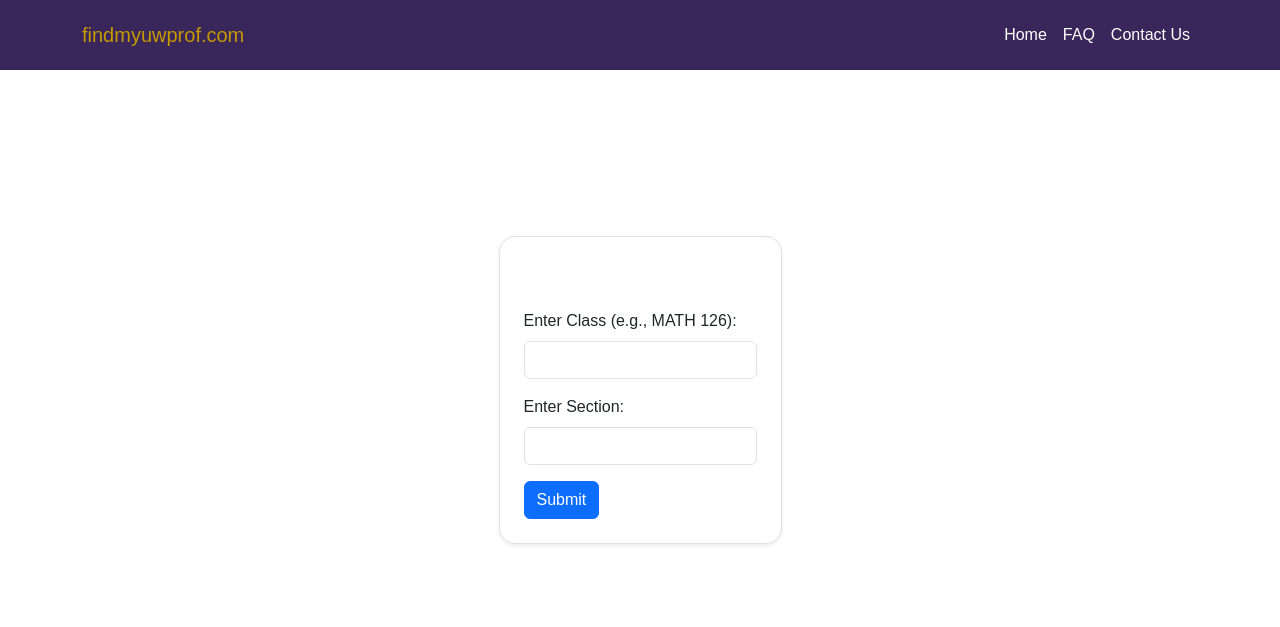
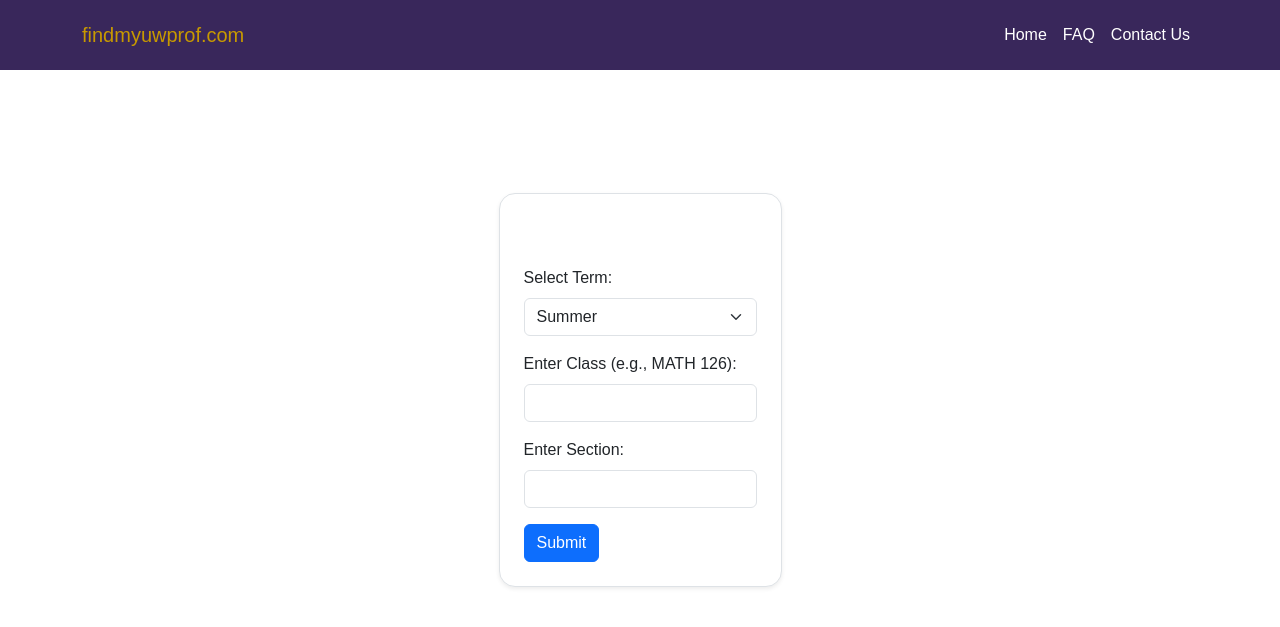
Before and after one commit to AnonymousBazinga/FindMyProf, a Flask app: page / in a window 1280 px wide. Shown: the top 627 px of the page. Run offline with Flask 3, Linux system fonts and the light colour scheme.

Commit message:
Added an Option to Toggle between Summer vs Autumn 2024

```diff
--- a/app.py
+++ b/app.py
@@ -4,8 +4,8 @@ from bs4 import BeautifulSoup
 
 app = Flask(__name__, static_url_path='/static')
 
-def getProfName(department, course_number, section):
-    url = f'https://ws.admin.washington.edu/student/v5/course/2024,summer,{department},{course_number}/{section}'
+def getProfName(department, course_number, section, term):
+    url = f'https://ws.admin.washington.edu/student/v5/course/2024,{term},{department},{course_number}/{section}'
     headers = {'Authorization': 'Bearer 7F3A58DB-4847-44B9-85B3-E73CE883E974'}
 
     # Make the API call
@@ -46,6 +46,7 @@ def contact():
 def process():
     class_info = courseSplitter(request.form['class'])
     section = request.form['section']
+    term = request.form['term']
 
     # Validate class_info and section or add additional error checking if needed
     if len(class_info) != 2 or not section:
@@ -53,22 +54,19 @@ def process():
         return render_template('index.html', error_message=error_message)
 
     department, course_number = class_info
-    result = getProfName(department, course_number, section)
+    result = getProfName(department, course_number, section, term)
     return render_template('result.html', result=result)
 
 def courseSplitter(nameOfClass):
     #Check this - does strip return a value or not?
     nameOfClass = nameOfClass.strip()
-    print(nameOfClass.find(","))
     if (nameOfClass.find(",") != -1):
-        print("here")
         return nameOfClass.split(",")
     else:
         pos = -1
         for i in nameOfClass:
             pos+=1
-            print(pos)
-            print(i)
+
             try:
                 i = int(i)
             except Exception as e:
@@ -80,9 +78,7 @@ def courseSplitter(nameOfClass):
 def extract_first_last_names(full_name):
     if full_name.find(":") != -1:
         #convert to a name
-        print("BEFORE: ", full_name, " WITH ", full_name.index(":"))
         full_name = full_name[full_name.index(":")+1:]
-        print("AFTER: ", full_name)
 
     # Split the full name by spaces and extract the first and last names
     names = full_name.split()
@@ -93,7 +89,6 @@ def extract_first_last_names(full_name):
         # If there are not enough parts, use the full name
         first_name = full_name
         last_name = full_name
-    print("FINAL: ", first_name, last_name)
     return first_name, last_name
 
 @app.route('/rate_my_professor/<professor_info>')
--- a/templates/index.html
+++ b/templates/index.html
@@ -7,7 +7,7 @@
     <title>Class Lookup</title>
     <link href="https://cdn.jsdelivr.net/npm/bootstrap@5.3.0-alpha1/dist/css/bootstrap.min.css" rel="stylesheet">
     <link href="/static/common-styles.css" rel="stylesheet">
-    <link href="/static/home-styles.css" rel="stylesheet">
+    <!-- <link href="/static/home-styles.css" rel="stylesheet"> -->
 
     <!-- Google Analytics tracking code -->
     <script async src="https://www.googletagmanager.com/gtag/js?id=G-LMFYSFGE4Y"></script>
@@ -50,6 +50,13 @@
         <!-- Updated form to have one input for department and course number, and a separate input for section -->
             <form action="/process" method="post" class="mt-5">
                 <div class="mb-3">
+                    <label for="term" class="form-label">Select Term:</label>
+                    <select class="form-select" id="term" name="term">
+                        <option value="Summer" selected>Summer</option>
+                        <option value="Autumn">Autumn</option>
+                    </select>
+                </div>
+                <div class="mb-3">
                     <label for="class" class="form-label">Enter Class (e.g., MATH 126):</label>
                     <input type="text" class="form-control" id="class" name="class" required>
                 </div>
```
Also changed, not shown: static/home-styles.css (added, +7 -0 lines), static/fmuwp-fix.jpeg (added), static/fmuwp.jpeg (added). Lines whose indentation alone changed are shown as unchanged.
